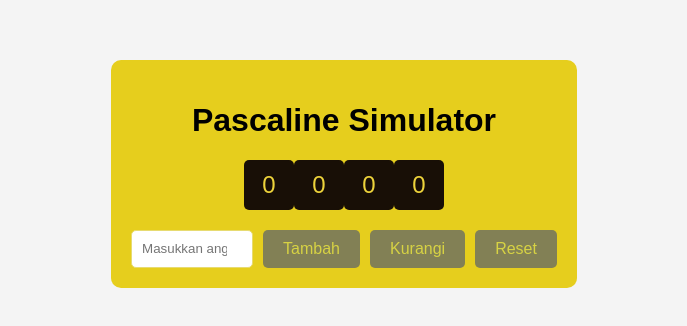
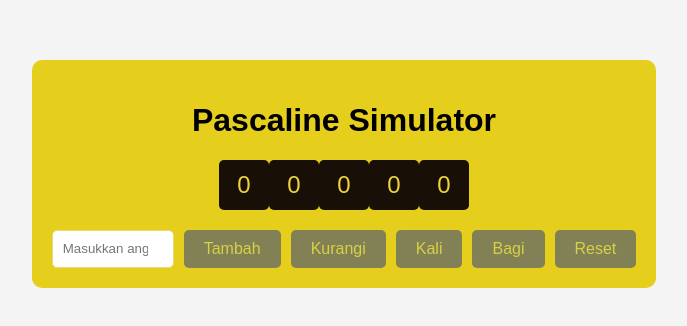
Before and after one commit to 1meatloaf/pascaline-simulator, a React (Create React App) app: page / in a window 1280 px wide. Shown: the part 226-552 px from the top of the page, without its empty margins (296-983 px from the left). Built offline with nearby package versions, Linux system fonts and the light colour scheme.

Commit message:
feat(kali&bagi):perubahan fungsi dan button

```diff
--- a/src/components/Pascaline.js
+++ b/src/components/Pascaline.js
@@ -3,7 +3,18 @@ import Digit from './Digit';
 import './Pascaline.css';
 
 const Pascaline = () => {
-  const [digits, setDigits] = useState([0, 0, 0, 0]); // State untuk menyimpan digit
+  const [digits, setDigits] = useState([0, 0, 0, 0, 0]); // State untuk menyimpan digit
+
+    // Fungsi konversi angka menjadi array digit
+    const convertToDigits = (number) => {
+        const digits = [0, 0, 0, 0, 0];
+        let temp = number;
+        for (let i = digits.length - 1; i >= 0; i--) {
+            digits[i] = temp % 10;
+            temp = Math.floor(temp / 10);
+        }
+        return digits;
+      };
 
   // Fungsi untuk menambahkan angka
   const addNumber = (number) => {
@@ -42,45 +53,30 @@ const Pascaline = () => {
   };
 
   // Fungsi mengalikan angka
-  const multiplyNumber = (number) => {
+  const multiplyNumber = () => {
     const multiplier = parseInt(document.getElementById('inputNumber').value, 10);
     if (isNaN(multiplier) || multiplier < 0) return;
 
-    let result = 0;
-    for (let i = 0; i < multiplier; i++){
-        result += number;
-    }
+    const currentNumber = parseInt(digits.join(''),10);
+    const result = Math.floor(currentNumber / multiplier);
+
     setDigits(convertToDigits(result));
   };
 
   // Fungsi untuk membagi angka
-  const divideNumber = (number) => {
+  const divideNumber = () => {
     const divisor = parseInt(document.getElementById('inputNumber').value, 10);
     if (isNaN(divisor) || divisor <= 0) return;
 
-    let result = 0;
-    let temp = number;
-    while (temp >= divisor){
-        temp -= divisor;
-        result++;
-    }
+    const currentNumber = parseInt(digits.join(''), 10);
+    const result = Math.floor(currentNumber / divisor);
+
     setDigits(convertToDigits(result));
-  };
-
-  // Fungsi konversi angka menjadi array digit
-  const convertToDigits = (number) => {
-    const digits = [0, 0, 0, 0];
-    let temp = number;
-    for (let i = digits.length - 1; i >= 0; i--) {
-        digits[i] = temp % 10;
-        temp = Math.floor(temp / 10);
-    }
-    return digits;
   };
 
   // Fungsi untuk mereset semua digit ke 0
   const reset = () => {
-    setDigits([0, 0, 0, 0]);
+    setDigits([0, 0, 0, 0, 0]);
   };
 
   return (
@@ -104,6 +100,12 @@ const Pascaline = () => {
         <button onClick={() => subtractNumber(parseInt(document.getElementById('inputNumber').value, 10))}>
           Kurangi
         </button>
+        <button onClick={() => multiplyNumber(parseInt(document.getElementById('inputNumber').value, 10))}>
+          Kali
+        </button>
+        <button onClick={() => divideNumber(parseInt(document.getElementById('inputNumber').value, 10))}>
+          Bagi
+        </button>
         <button onClick={reset}>Reset</button>
       </div>
     </div>
```
